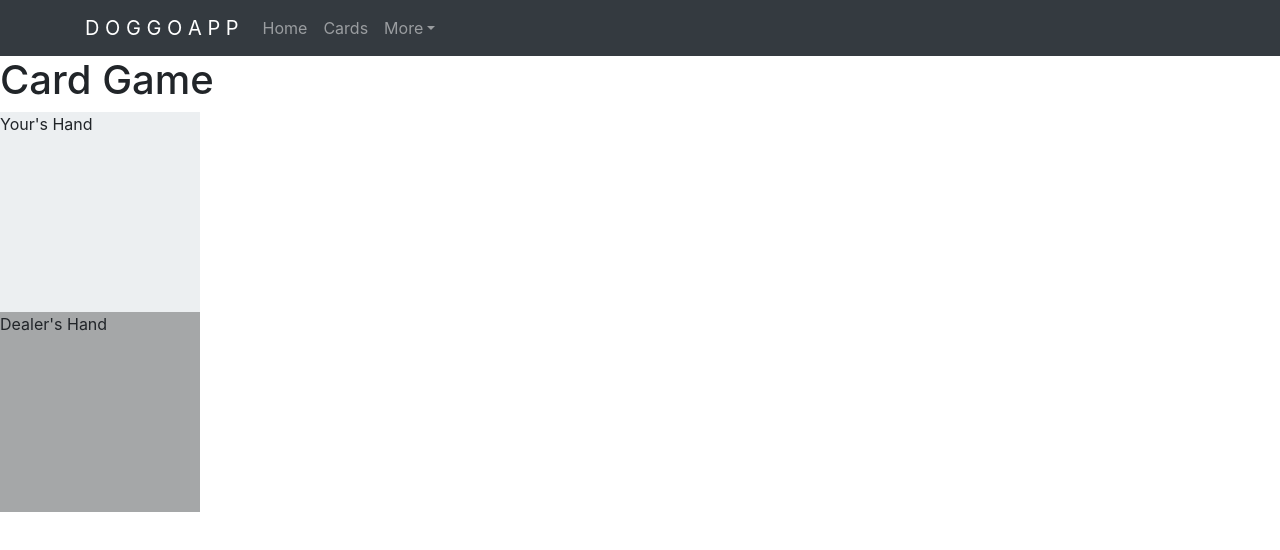
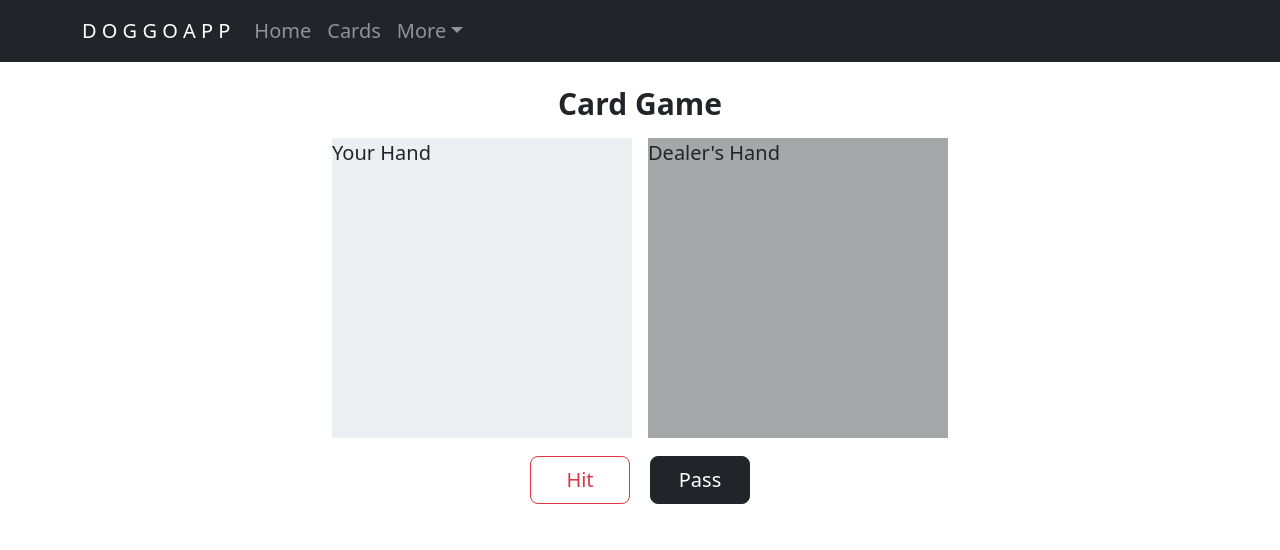
Before and after one commit to mind-ll-matter/doggo-frontend-msa, a React (Create React App) app: page /cards in a window 1280 px wide. Shown: the top 550 px of the page. Built offline with nearby package versions, Linux system fonts and the light colour scheme.

Commit message:
basic cardsPage ui

```diff
--- a/src/components/Hand.tsx
+++ /dev/null
@@ -1,25 +0,0 @@
-import React from 'react'
-import Box from '@mui/material/Box';
-//import { Image } from 'react-bootstrap'
-
-type HandProps={
-    background: string
-    variant: string
-
-}
-
-
-export const Hand = (props: HandProps) => {
-    return (
-        <Box sx={{
-            height: '200px',
-            width: '200px',
-            bgcolor: props.background,
-        }}>
-            <p>{props.variant}'s Hand</p>
-        </Box>
-
-    )
-    }
-
-    export default Hand;
--- a/src/pages/BreedTitle.tsx
+++ b/src/pages/BreedTitle.tsx
@@ -1,5 +1,6 @@
 import React from "react";
 import { titleCase } from "../util/textUtil";
+import "./Dashboard.css"
 
 type BreedTitleType = {
   name: string;
@@ -7,9 +8,8 @@ type BreedTitleType = {
 
 export const BreedTitle = ({ name }: BreedTitleType) => {
   return (
-    <h3 className="p-5">
-      A random &#128054; {titleCase(name)} &#128054; has appeared &#x1f633;
-    </h3>
+    <h3 className="breedTitle">
+      A random <br/>&#128054; {titleCase(name)} &#128054;<br/>has appeared!</h3>
   )
 }
 
--- /dev/null
+++ b/src/pages/CardsPage/CardsPage.css
@@ -0,0 +1,43 @@
+.hands {
+    width: 250px;
+    height: 250px;
+}
+
+.gapLeft {
+    margin-left: 0.5rem;
+}
+.gapRight{
+    margin-right: 0.5rem;
+}
+
+.hitButton{
+    margin: 10px;
+}
+.passButton{
+    margin: 10px;
+}
+
+.button{
+    width: 100px !important;
+}
+.dealerHand{
+    background-color: red;
+}
+
+.playerHand{
+    background-color: green;
+}
+
+@media screen and (min-width: 1080px) {
+    .hands {
+        width: 450px;
+        height: 450px;
+    }
+  }
+
+  @media screen and (min-width: 720px) {
+    .hands {
+        width: 300px;
+        height: 300px;
+    }
+  }
--- a/src/pages/CardsPage/CardsPage.tsx
+++ b/src/pages/CardsPage/CardsPage.tsx
@@ -1,15 +1,59 @@
-import Hand from "../../components/Hand";
+import './CardsPage.css';
+import '../Dashboard.css';
+import { useState, useEffect } from "react";
+import { Stack, Container, Row, Col, Button } from "react-bootstrap";
+import 'bootstrap/dist/css/bootstrap.min.css'
+import { Box } from "@mui/material";
+
 
 export const Cards = () => {
+
+    const [windowSize, setWindowSize] = useState(getWindowSize());
+
+    useEffect(() => {
+        function handleWindowResize() {
+        setWindowSize(getWindowSize());
+        }
+
+        window.addEventListener('resize', handleWindowResize);
+
+        return () => {
+        window.removeEventListener('resize', handleWindowResize);
+        };
+    }, []);
+
+
+    function getWindowSize() {
+    const {innerWidth, innerHeight} = window;
+    return {innerWidth, innerHeight};
+    }
+
+
     return (
-        <div>
-            <h1>Card Game</h1>
-            <Hand background = 'secondary.main' variant='Your'/>
-            <Hand background = 'secondary.dark' variant='Dealer'/>
+        <div className="d-flex p-4 flex-column align-items-center">
+            <h1 className="topTitle">Card Game</h1>
+            <div style={{display:"flex", alignItems:"center"}}>
+                <Stack className="" direction = {windowSize.innerWidth > 720 ? "horizontal" : "vertical"} gap={3}>
+                    <Box className="hands" sx={{bgcolor: "secondary.main"}}>
+                        <p justify-content>Your Hand</p>
+                    </Box>
+                    <Box className="hands" sx={{bgcolor: "secondary.dark"}}>
+                        <p justify-content>Dealer's Hand</p>
+                    </Box>
 
+                </Stack>
+            </div>
+            <div className = "d-flex p-2 flex-row justify-content-center">
+                <div className="hitButton">
+                    <Button className="button"variant="outline-danger" size="lg">Hit</Button>
+                </div>
+                <div className="passButton">
+                    <Button className="button" variant="dark" size="lg">Pass</Button>
+                </div>
+            </div>
         </div>
+    )
 
-    )
   }
 
   export default Cards;
--- a/src/pages/Dashboard.css
+++ b/src/pages/Dashboard.css
@@ -3,6 +3,39 @@
 }
 
 .image-max-size {
-  width: 80%;
-  height: 80%;
+  width: 70%;
+  height: 70%;
 }
+
+.breedTitle {
+  font-size: 1em;
+  text-align: center;
+  padding-top: 2vh;
+  padding-bottom: 2vh;
+}
+
+
+.breedSelect {
+  min-width: 170px;
+  max-width: 400px;
+  width: 50%;
+  font-size: 1.2em
+
+}
+
+.topTitle {
+  font-size: 1.5em;
+  font-weight: bold;
+  text-align: center;
+  padding-bottom: 1vh
+}
+
+div {
+  font-size: 20px;
+}
+
+@media screen and (min-width: 500px) {
+  .breedTitle br{
+    display: none
+  }
+}
--- a/src/pages/Dashboard.tsx
+++ b/src/pages/Dashboard.tsx
@@ -64,10 +64,10 @@ const Dashboard = () => {
 
   return (
     <div className="d-flex p-4 flex-column align-items-center">
-      <h1 className="font-weight-bold">
+      <h1 className="topTitle">
         Search a Doggo
       </h1>
-      <div className='m-2' style={{ width:"50%" }}>
+      <div className='breedSelect'>
         <Form.Control as="select" size="lg" aria-label="Default select example" onChange={handleOnChange}>
           <option>Pick a breed</option>
 
```
